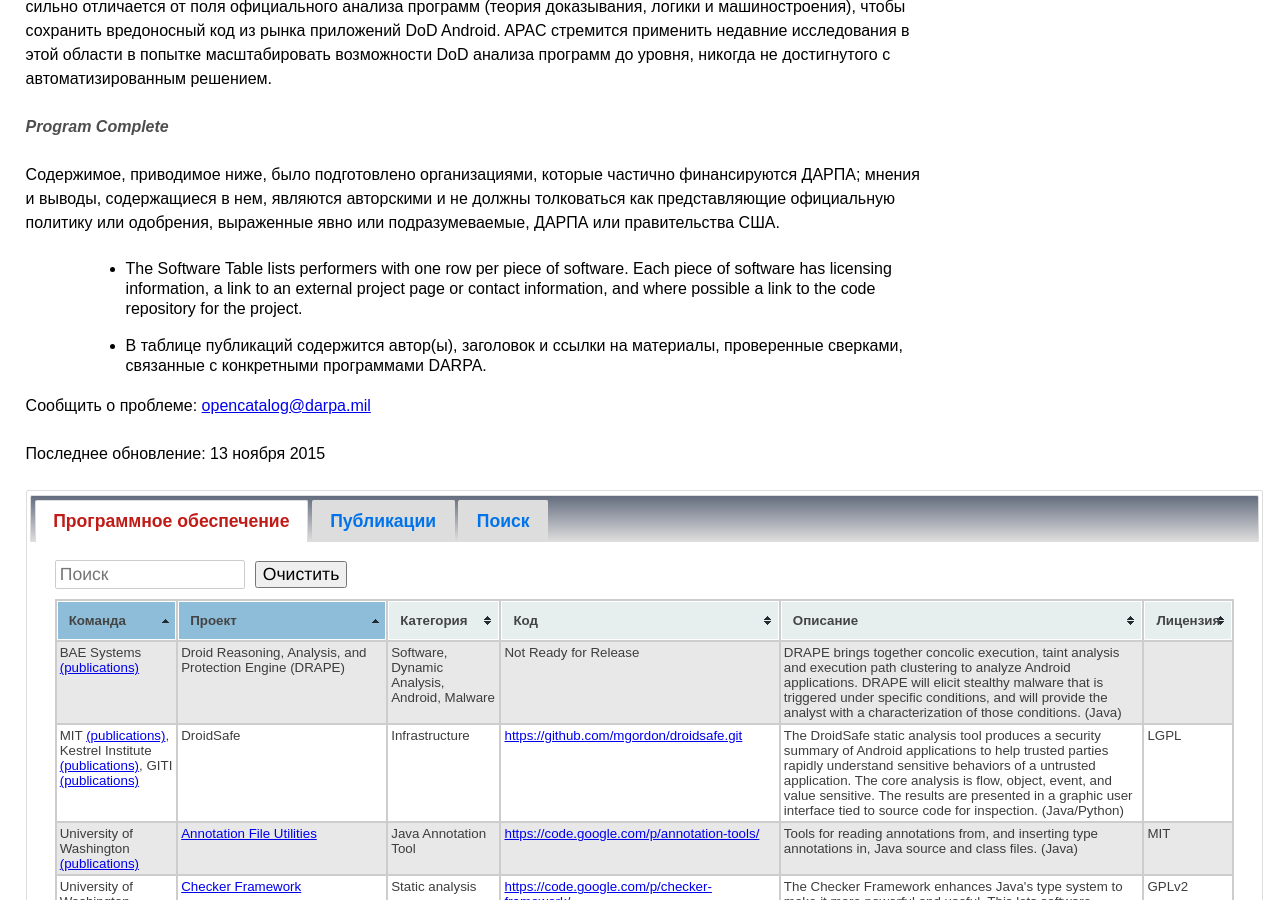
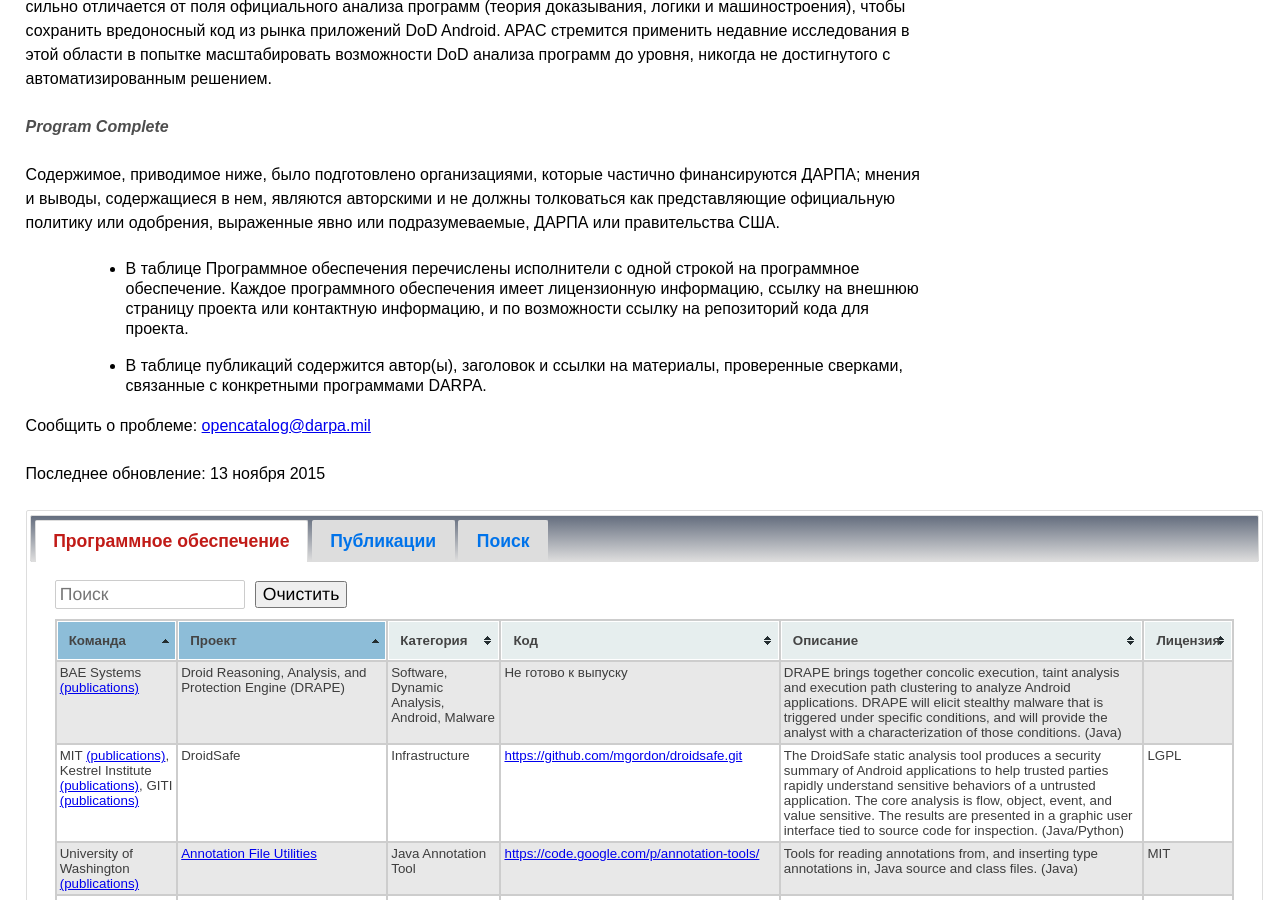
Before and after one commit to kant2002/darpa-ru, a Jekyll site: the page built from ru/APAC.html, in a window 1280 px wide and 900 px high, scrolled down 243 px. Built offline with Jekyll 4.4.1, drawn with Linux system fonts in a browser that asks for light colours.

Commit message:
New translations APAC.html (Russian)

```diff
--- a/ru/APAC.html
+++ b/ru/APAC.html
@@ -8,7 +8,7 @@
     <p><p class="programComplete">Program Complete</p>
       <p>
       <p><p>Содержимое, приводимое ниже, было подготовлено организациями, которые частично финансируются ДАРПА; мнения и выводы, содержащиеся в нем, являются авторскими и не должны толковаться как представляющие официальную политику или одобрения, выраженные явно или подразумеваемые, ДАРПА или правительства США.</p>
-      <ul><li>The Software Table lists performers with one row per piece of software. Each piece of software has licensing information, a link to an external project page or contact information, and where possible a link to the code repository for the project.</li></ul>
+      <ul><li>В таблице Программное обеспечения перечислены исполнители с одной строкой на программное обеспечение. Каждое программного обеспечения имеет лицензионную информацию, ссылку на внешнюю страницу проекта или контактную информацию, и по возможности ссылку на репозиторий кода для проекта.</li></ul>
       <ul><li>В таблице публикаций содержится автор(ы), заголовок и ссылки на материалы, проверенные сверками, связанные с конкретными программами DARPA.</li></ul>
       <p>Сообщить о проблеме: <a href="mailto:opencatalog@darpa.mil">opencatalog@darpa.mil</a></p><p>Последнее обновление: 13 ноября 2015</p></div>
 <div class='right-image'><img src="APAC-image.jpg"/></div><div id='dialog'></div><div id='tabs' class='table-tabs'><ul><li><a href='#tabs0'>Программное обеспечение</a></li><li><a href='#tabs1'>Публикации</a></li><li><a href='#tabs300'>Поиск</a></li></ul><div id='software'><div id='tabs0'><input class='search' placeholder='Поиск' id='search0'/><button class='clear_button' id='clear0'>Очистить</button><table id='sftwr' class='tablesorter'>
@@ -25,7 +25,7 @@
 <tr>
   <td class='team'>BAE Systems <a href='#BAE Systems' onclick='pubSearch(this)'>(publications)</a></td>
  <td width='202' class='project'>Droid Reasoning, Analysis, and Protection Engine (DRAPE)</td>  <td class=category>Software, Dynamic Analysis, Android, Malware</td>
-  <td class=code> Not Ready for Release </td>
+  <td class=code> Не готово к выпуску </td>
  <td class=description> DRAPE brings together concolic execution, taint analysis and execution path clustering to analyze Android applications. DRAPE will elicit stealthy malware that is triggered under specific conditions, and will provide the analyst with a characterization of those conditions. (Java) </td>
 <td class=license><span></span> </td>
  </tr>
```
